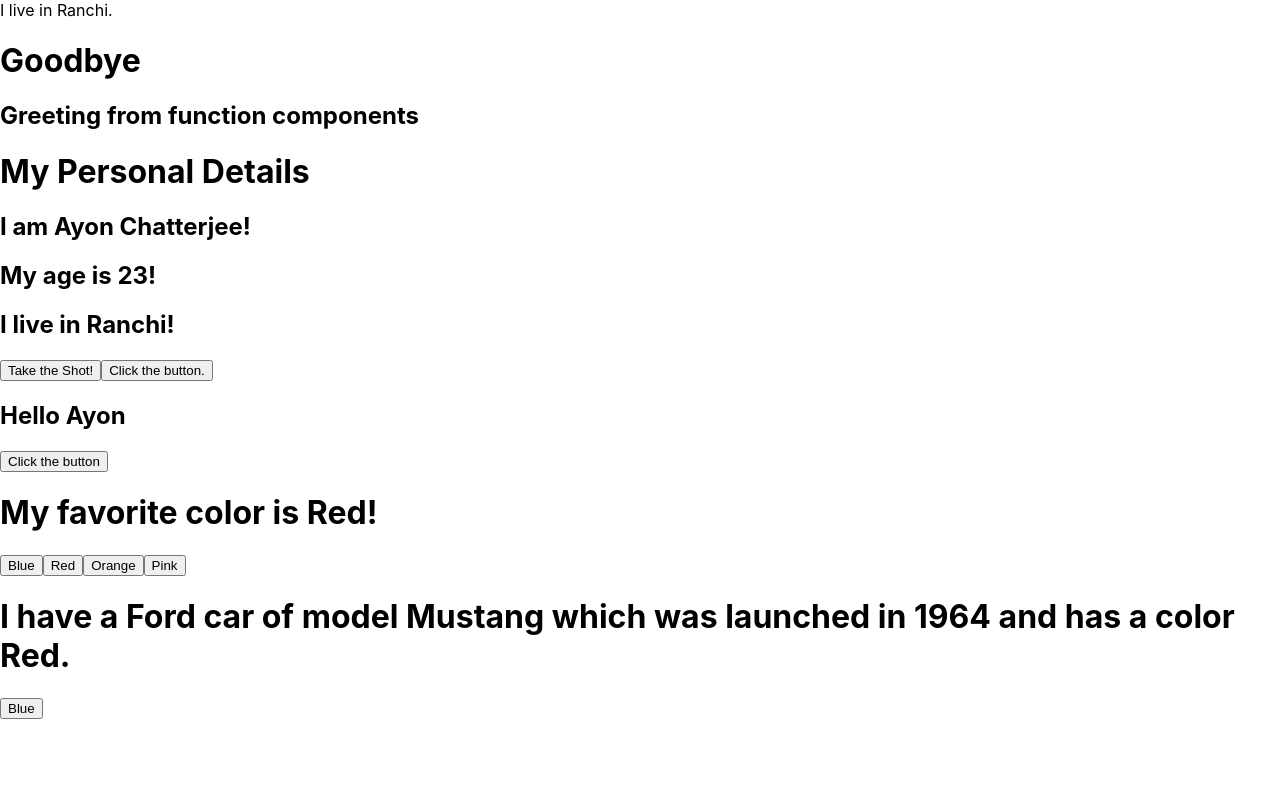
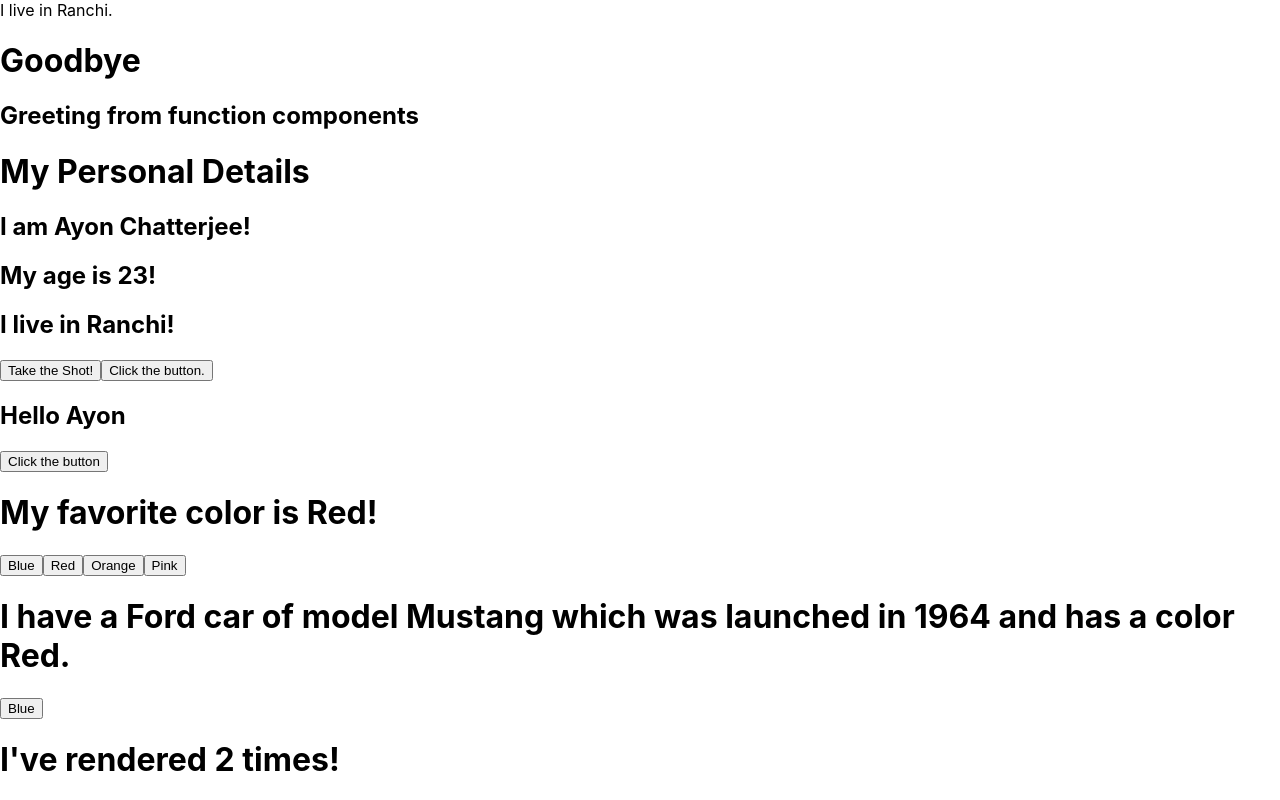
Before and after one commit to AyonChatterjee/JavaScript-and-React-Tutorials, a React (Create React App) app in the folder React Tutorials/my_react_tutorials/: page / in a window 1280 px wide. Shown: the part 521-1321 px from the top of the page. Before the commit the page ends 1240 px from the top, so only its background shows below. Built offline with nearby package versions, Linux system fonts and the light colour scheme.

Commit message:
UseEffect

```diff
--- a/React Tutorials/my_react_tutorials/src/index.js
+++ b/React Tutorials/my_react_tutorials/src/index.js
@@ -9,6 +9,7 @@
 import FavoriteColor from './ReactHooks';
 import FavoriteColor1 from './useState';
 import Car from './useState';
+import Timer from './useEffect';
 
 const myElement1 = <h1>I Love JSX</h1>
 const expression = <h1>React is {5 + 5} times better with JSX.</h1>
@@ -39,6 +40,7 @@
     <Parent />
     <FavoriteColor />
     <Car/>
+    <Timer/>
   </React.StrictMode>
 );
 
--- /dev/null
+++ b/React Tutorials/my_react_tutorials/src/useEffect.jsx
@@ -0,0 +1,16 @@
+import { useState , useEffect } from "react";
+import React from "react";
+
+function Timer() {
+    const [count , setCount] = useState(0) ;
+
+    useEffect(() => {
+        setTimeout(() => {
+            setCount((count) => count + 1) ;
+        } , 1000) ;
+    } , []);
+
+    return <h1>I've rendered {count} times!</h1> ;
+}
+
+export default Timer ;
--- a/React Tutorials/my_react_tutorials/src/useState.jsx
+++ b/React Tutorials/my_react_tutorials/src/useState.jsx
@@ -33,6 +33,4 @@
    )
 }
 
-
-
 export default Car;
```
